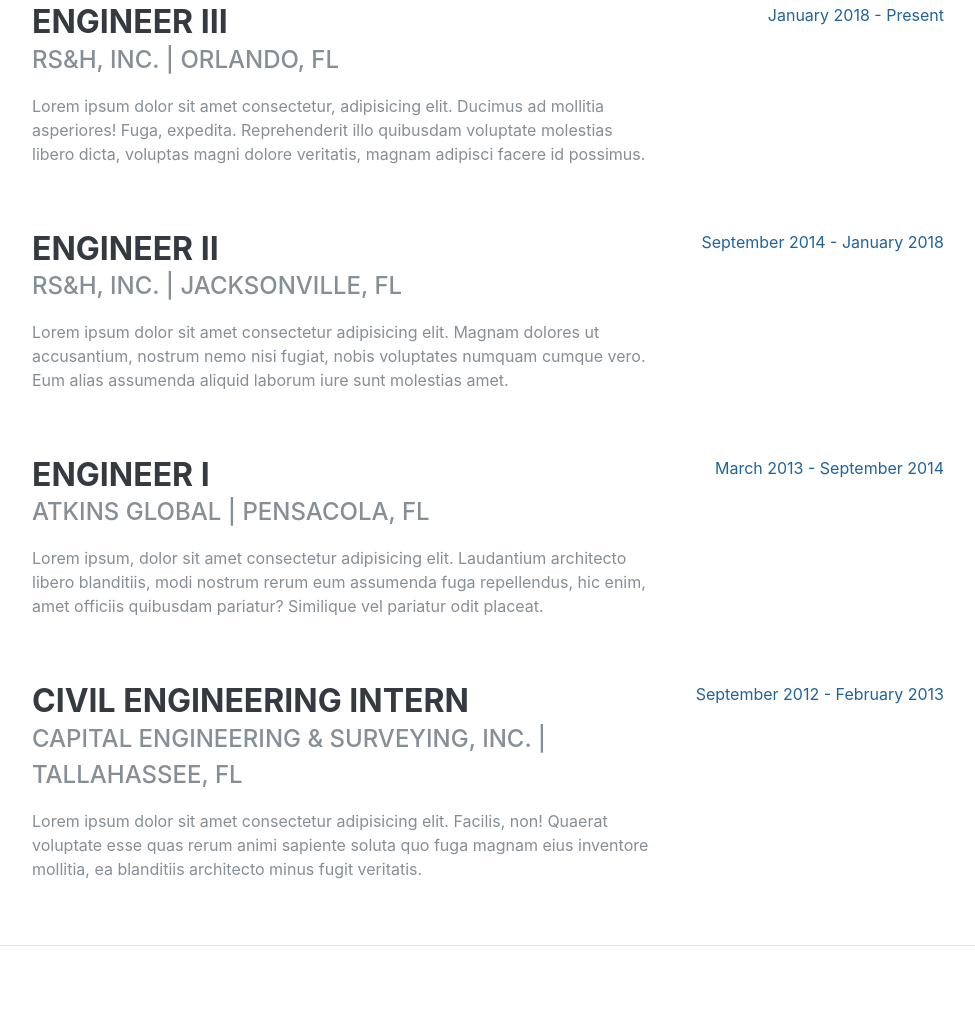
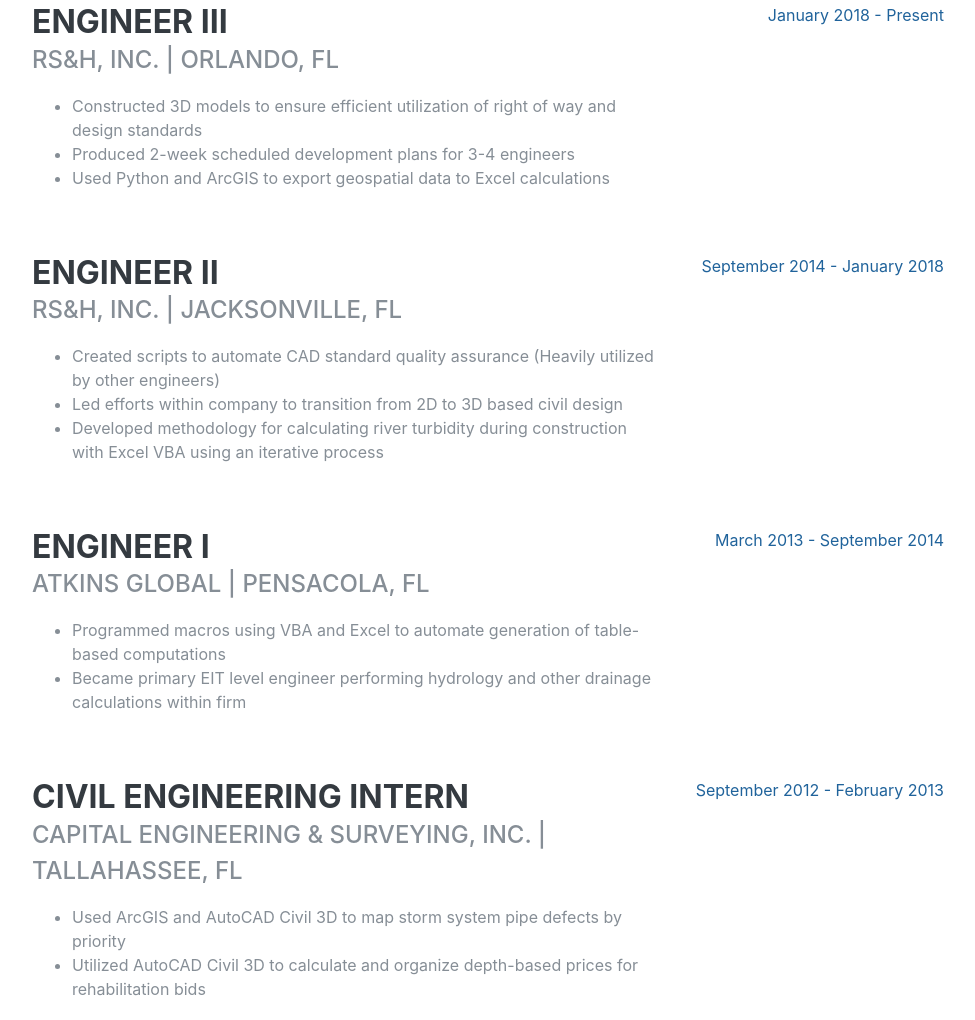
Before and after one commit to benjiyamin/Portfolio, a plain HTML site: page index.html in a window 1280 px wide. Shown: the part 1762-2782 px from the top of the page, without its empty margins (288-1263 px from the left). Drawn offline with nearby package versions, Linux system fonts and the light colour scheme; a web font is replaced by a local one.

Commit message:
Work Experience description

```diff
--- a/index.html
+++ b/index.html
@@ -241,9 +241,11 @@
           <div class="resume-content">
             <h3 class="mb-0">Engineer III</h3>
             <div class="subheading mb-3">RS&H, Inc. | Orlando, FL</div>
-            <p>Lorem ipsum dolor sit amet consectetur, adipisicing elit. Ducimus ad mollitia asperiores! Fuga, expedita.
-              Reprehenderit illo quibusdam voluptate molestias libero dicta, voluptas magni dolore veritatis, magnam
-              adipisci facere id possimus.</p>
+            <ul>
+              <li>Constructed 3D models to ensure efficient utilization of right of way and design standards</li>
+              <li>Produced 2-week scheduled development plans for 3-4 engineers </li>
+              <li>Used Python and ArcGIS to export geospatial data to Excel calculations</li>
+            </ul>
           </div>
           <div class="resume-date text-md-right">
             <span class="text-primary">January 2018 - Present</span>
@@ -254,9 +256,12 @@
           <div class="resume-content">
             <h3 class="mb-0">Engineer II</h3>
             <div class="subheading mb-3">RS&H, Inc. | Jacksonville, FL</div>
-            <p>Lorem ipsum dolor sit amet consectetur adipisicing elit. Magnam dolores ut accusantium, nostrum nemo nisi
-              fugiat, nobis voluptates numquam cumque vero. Eum alias assumenda aliquid laborum iure sunt molestias
-              amet.</p>
+            <ul>
+              <li>Created scripts to automate CAD standard quality assurance (Heavily utilized by other engineers)</li>
+              <li>Led efforts within company to transition from 2D to 3D based civil design</li>
+              <li>Developed methodology for calculating river turbidity during construction with Excel VBA using an
+                iterative process</li>
+            </ul>
           </div>
           <div class="resume-date text-md-right">
             <span class="text-primary">September 2014 - January 2018</span>
@@ -267,9 +272,11 @@
           <div class="resume-content">
             <h3 class="mb-0">Engineer I</h3>
             <div class="subheading mb-3">Atkins Global | Pensacola, FL</div>
-            <p>Lorem ipsum, dolor sit amet consectetur adipisicing elit. Laudantium architecto libero blanditiis, modi
-              nostrum rerum eum assumenda fuga repellendus, hic enim, amet officiis quibusdam pariatur? Similique vel
-              pariatur odit placeat.</p>
+            <ul>
+              <li>Programmed macros using VBA and Excel to automate generation of table-based computations</li>
+              <li>Became primary EIT level engineer performing hydrology and other drainage calculations within firm
+              </li>
+            </ul>
           </div>
           <div class="resume-date text-md-right">
             <span class="text-primary">March 2013 - September 2014</span>
@@ -280,9 +287,10 @@
           <div class="resume-content">
             <h3 class="mb-0">Civil Engineering Intern</h3>
             <div class="subheading mb-3">Capital Engineering & Surveying, Inc. | Tallahassee, FL</div>
-            <p>Lorem ipsum dolor sit amet consectetur adipisicing elit. Facilis, non! Quaerat voluptate esse quas rerum
-              animi sapiente soluta quo fuga magnam eius inventore mollitia, ea blanditiis architecto minus fugit
-              veritatis.</p>
+            <ul>
+              <li>Used ArcGIS and AutoCAD Civil 3D to map storm system pipe defects by priority</li>
+              <li>Utilized AutoCAD Civil 3D to calculate and organize depth-based prices for rehabilitation bids</li>
+            </ul>
           </div>
           <div class="resume-date text-md-right">
             <span class="text-primary">September 2012 - February 2013</span>
```
Also changed, not shown: 1 other file.
